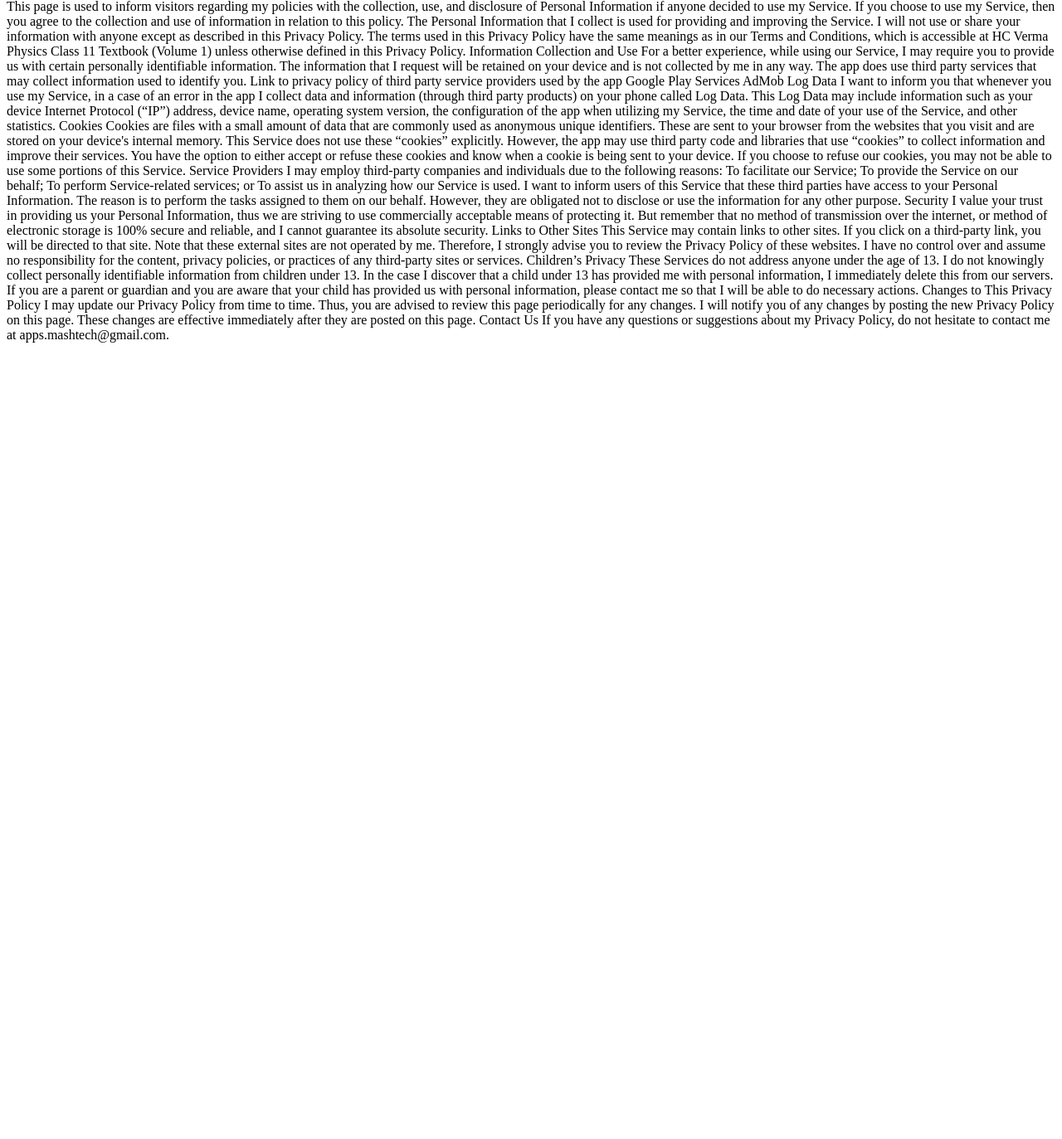
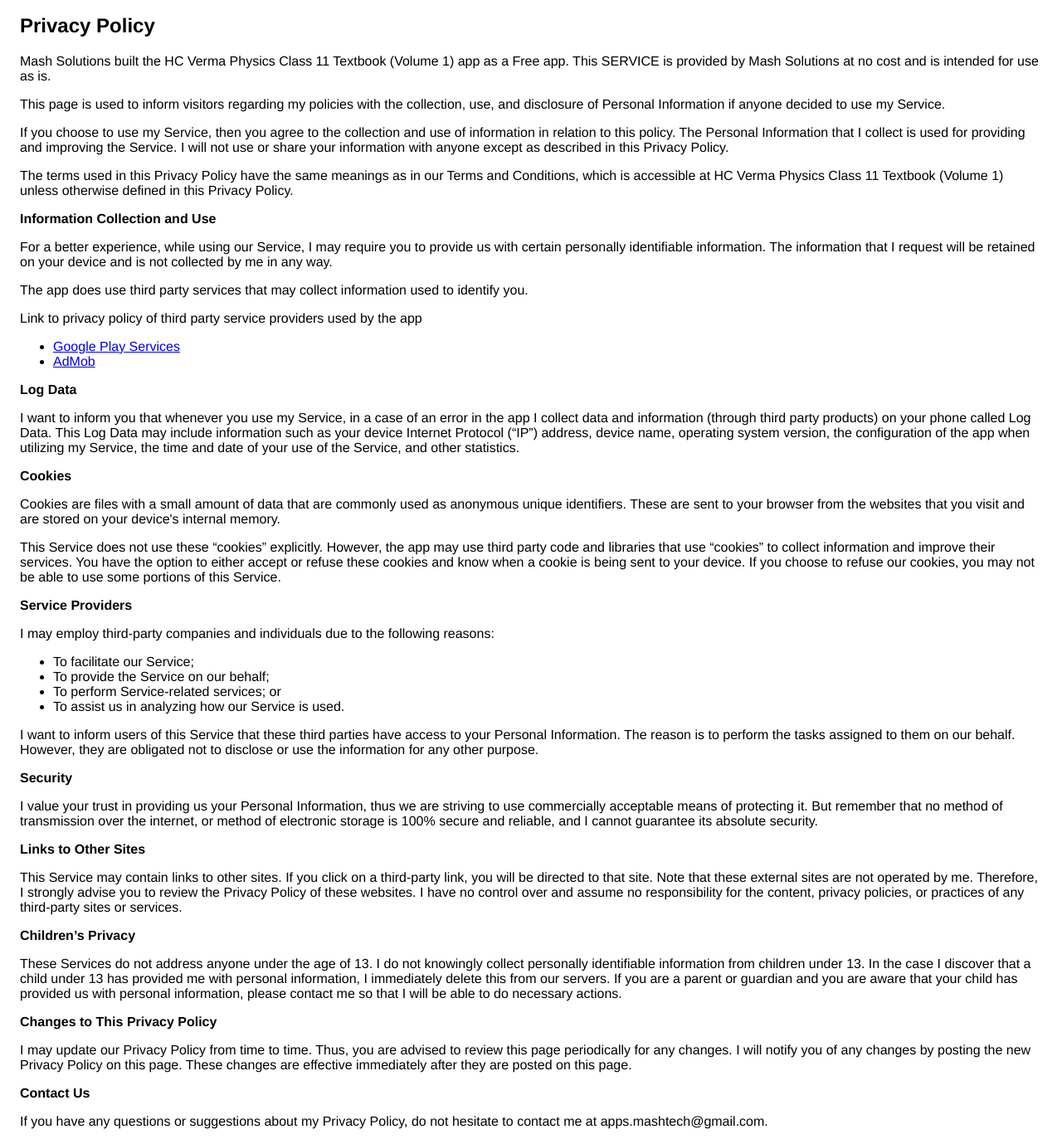
Before and after one commit to manisoni28/hcvermaclass11, a plain HTML site: page index.html in a window 1280 px wide. Shown: the part 27-1400 px from the top of the page at 83% size. Before the commit the page ends 800 px from the top, so only its background shows below. Drawn offline with Linux system fonts and the light colour scheme.

Commit message:
Update index.html

```diff
--- a/index.html
+++ b/index.html
@@ -1,66 +1,59 @@
-<html>
-<body>
-Privacy Policy
-Mash Solutions built the HC Verma Physics Class 11 Textbook (Volume 1) app as a Free app. This SERVICE is provided by Mash Solutions at no cost and is intended for use as is.
-
-This page is used to inform visitors regarding my policies with the collection, use, and disclosure of Personal Information if anyone decided to use my Service.
-
-If you choose to use my Service, then you agree to the collection and use of information in relation to this policy. The Personal Information that I collect is used for providing and improving the Service. I will not use or share your information with anyone except as described in this Privacy Policy.
-
-The terms used in this Privacy Policy have the same meanings as in our Terms and Conditions, which is accessible at HC Verma Physics Class 11 Textbook (Volume 1) unless otherwise defined in this Privacy Policy.
-
-Information Collection and Use
-
-For a better experience, while using our Service, I may require you to provide us with certain personally identifiable information. The information that I request will be retained on your device and is not collected by me in any way.
-
-The app does use third party services that may collect information used to identify you.
-
-Link to privacy policy of third party service providers used by the app
-
-Google Play Services
-AdMob
-Log Data
-
-I want to inform you that whenever you use my Service, in a case of an error in the app I collect data and information (through third party products) on your phone called Log Data. This Log Data may include information such as your device Internet Protocol (“IP”) address, device name, operating system version, the configuration of the app when utilizing my Service, the time and date of your use of the Service, and other statistics.
-
-Cookies
-
-Cookies are files with a small amount of data that are commonly used as anonymous unique identifiers. These are sent to your browser from the websites that you visit and are stored on your device's internal memory.
-
-This Service does not use these “cookies” explicitly. However, the app may use third party code and libraries that use “cookies” to collect information and improve their services. You have the option to either accept or refuse these cookies and know when a cookie is being sent to your device. If you choose to refuse our cookies, you may not be able to use some portions of this Service.
-
-Service Providers
-
-I may employ third-party companies and individuals due to the following reasons:
-
-To facilitate our Service;
-To provide the Service on our behalf;
-To perform Service-related services; or
-To assist us in analyzing how our Service is used.
-I want to inform users of this Service that these third parties have access to your Personal Information. The reason is to perform the tasks assigned to them on our behalf. However, they are obligated not to disclose or use the information for any other purpose.
-
-Security
-
-I value your trust in providing us your Personal Information, thus we are striving to use commercially acceptable means of protecting it. But remember that no method of transmission over the internet, or method of electronic storage is 100% secure and reliable, and I cannot guarantee its absolute security.
-
-Links to Other Sites
-
-This Service may contain links to other sites. If you click on a third-party link, you will be directed to that site. Note that these external sites are not operated by me. Therefore, I strongly advise you to review the Privacy Policy of these websites. I have no control over and assume no responsibility for the content, privacy policies, or practices of any third-party sites or services.
-
-Children’s Privacy
-
-These Services do not address anyone under the age of 13. I do not knowingly collect personally identifiable information from children under 13. In the case I discover that a child under 13 has provided me with personal information, I immediately delete this from our servers. If you are a parent or guardian and you are aware that your child has provided us with personal information, please contact me so that I will be able to do necessary actions.
-
-Changes to This Privacy Policy
-
-I may update our Privacy Policy from time to time. Thus, you are advised to review this page periodically for any changes. I will notify you of any changes by posting the new Privacy Policy on this page. These changes are effective immediately after they are posted on this page.
-
-Contact Us
-
-If you have any questions or suggestions about my Privacy Policy, do not hesitate to contact me at apps.mashtech@gmail.com.
-
-
-
-
-</body>
-</html>
+<!DOCTYPE html>
+    <html>
+    <head>
+      <meta charset='utf-8'>
+      <meta name='viewport' content='width=device-width'>
+      <title>Privacy Policy</title>
+      <style> body { font-family: 'Helvetica Neue', Helvetica, Arial, sans-serif; padding:1em; } </style>
+    </head>
+    <body>
+    <h2>Privacy Policy</h2> <p> Mash Solutions built the HC Verma Physics Class 11 Textbook (Volume 1) app as a Free app. This SERVICE is provided by
+                    Mash Solutions at no cost and is intended for use as is.
+                  </p> <p>This page is used to inform visitors regarding my policies with the collection, use, and disclosure
+                    of Personal Information if anyone decided to use my Service.
+                  </p> <p>If you choose to use my Service, then you agree to the collection and use of information in
+                    relation to this policy. The Personal Information that I collect is used for providing and improving
+                    the Service. I will not use or share your information with anyone except as described
+                    in this Privacy Policy.
+                  </p> <p>The terms used in this Privacy Policy have the same meanings as in our Terms and Conditions, which is
+                    accessible at HC Verma Physics Class 11 Textbook (Volume 1) unless otherwise defined in this Privacy Policy.
+                  </p> <p><strong>Information Collection and Use</strong></p> <p>For a better experience, while using our Service, I may require you to provide us with certain
+                    personally identifiable information. The information that I request will be retained on your device and is not collected by me in any way.
+                  </p> <p>The app does use third party services that may collect information used to identify you.</p> <div><p>Link to privacy policy of third party service providers used by the app</p> <ul><li><a href="https://www.google.com/policies/privacy/" target="_blank">Google Play Services</a></li><li><a href="https://support.google.com/admob/answer/6128543?hl=en" target="_blank">AdMob</a></li><!----><!----><!----><!----><!----><!----><!----></ul></div> <p><strong>Log Data</strong></p> <p> I want to inform you that whenever you use my Service, in a case of
+                    an error in the app I collect data and information (through third party products) on your phone
+                    called Log Data. This Log Data may include information such as your device Internet Protocol (“IP”) address,
+                    device name, operating system version, the configuration of the app when utilizing my Service,
+                    the time and date of your use of the Service, and other statistics.
+                  </p> <p><strong>Cookies</strong></p> <p>Cookies are files with a small amount of data that are commonly used as anonymous unique identifiers.
+                    These are sent to your browser from the websites that you visit and are stored on your device's internal
+                    memory.
+                  </p> <p>This Service does not use these “cookies” explicitly. However, the app may use third party code and
+                    libraries that use “cookies” to collect information and improve their services. You have the option to
+                    either accept or refuse these cookies and know when a cookie is being sent to your device. If you choose
+                    to refuse our cookies, you may not be able to use some portions of this Service.
+                  </p> <p><strong>Service Providers</strong></p> <p> I may employ third-party companies and individuals due to the following reasons:</p> <ul><li>To facilitate our Service;</li> <li>To provide the Service on our behalf;</li> <li>To perform Service-related services; or</li> <li>To assist us in analyzing how our Service is used.</li></ul> <p> I want to inform users of this Service that these third parties have access to
+                    your Personal Information. The reason is to perform the tasks assigned to them on our behalf. However,
+                    they are obligated not to disclose or use the information for any other purpose.
+                  </p> <p><strong>Security</strong></p> <p> I value your trust in providing us your Personal Information, thus we are striving
+                    to use commercially acceptable means of protecting it. But remember that no method of transmission over
+                    the internet, or method of electronic storage is 100% secure and reliable, and I cannot guarantee
+                    its absolute security.
+                  </p> <p><strong>Links to Other Sites</strong></p> <p>This Service may contain links to other sites. If you click on a third-party link, you will be directed
+                    to that site. Note that these external sites are not operated by me. Therefore, I strongly
+                    advise you to review the Privacy Policy of these websites. I have no control over
+                    and assume no responsibility for the content, privacy policies, or practices of any third-party sites
+                    or services.
+                  </p> <p><strong>Children’s Privacy</strong></p> <p>These Services do not address anyone under the age of 13. I do not knowingly collect
+                    personally identifiable information from children under 13. In the case I discover that a child
+                    under 13 has provided me with personal information, I immediately delete this from
+                    our servers. If you are a parent or guardian and you are aware that your child has provided us with personal
+                    information, please contact me so that I will be able to do necessary actions.
+                  </p> <p><strong>Changes to This Privacy Policy</strong></p> <p> I may update our Privacy Policy from time to time. Thus, you are advised to review
+                    this page periodically for any changes. I will notify you of any changes by posting
+                    the new Privacy Policy on this page. These changes are effective immediately after they are posted on
+                    this page.
+                  </p> <p><strong>Contact Us</strong></p> <p>If you have any questions or suggestions about my Privacy Policy, do not hesitate to contact
+                    me at apps.mashtech@gmail.com.
+                  </p>
+    </body>
+    </html>
```
